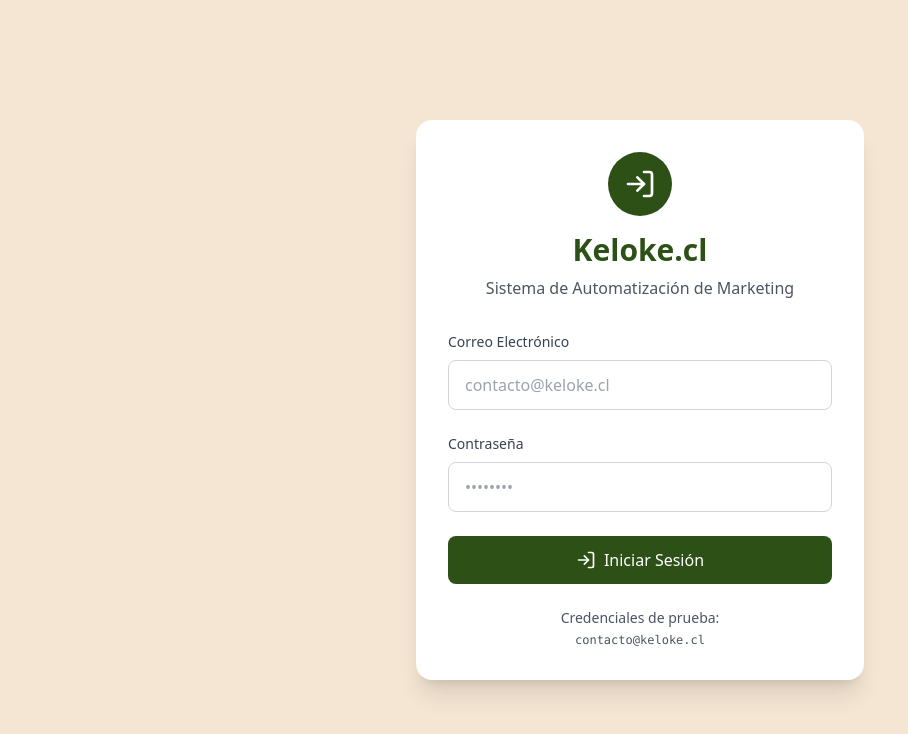
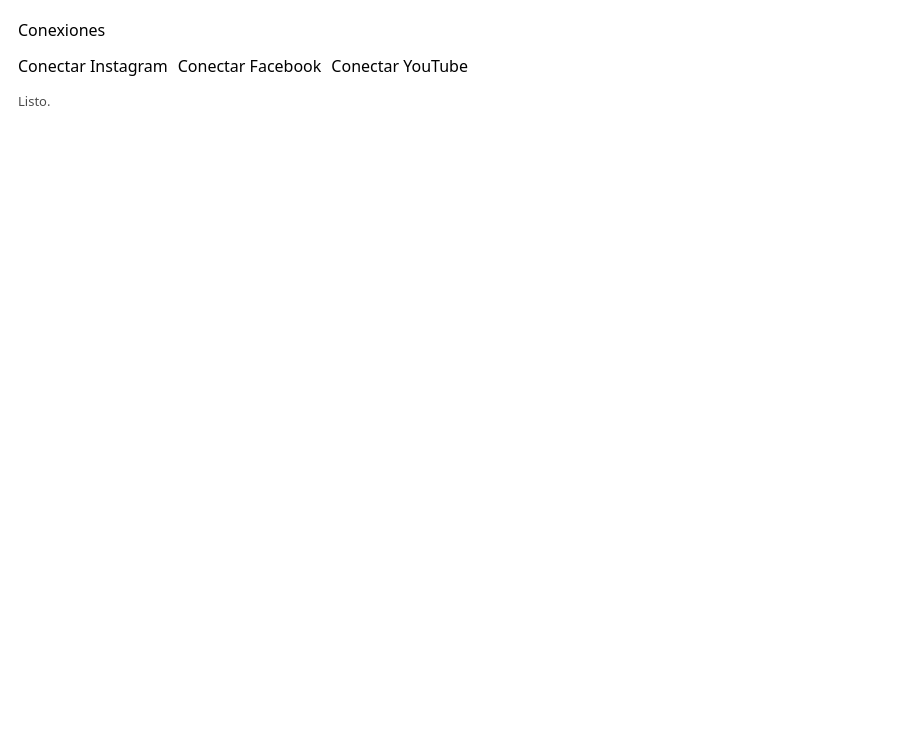
Before and after one commit to Kelokecl/keloke-panel, a React (Vite) app: page /connections in a window 1280 px wide. Before the commit this address led to /login. Shown: the top 734 px of the page, without its empty margins (0-908 px from the left). Built offline with nearby package versions, Linux system fonts and the light colour scheme; no server answers.

Commit message:
Update App.jsx

```diff
--- a/src/App.jsx
+++ b/src/App.jsx
@@ -1,67 +1,19 @@
-import React, { useEffect } from 'react';
-import { BrowserRouter as Router, Routes, Route, Navigate } from 'react-router-dom';
-import { AuthProvider, useAuth } from './contexts/AuthContext';
-import Login from './components/Login';
-import MainApp from './components/MainApp';
-import OAuthCallback from './components/OAuthCallback';
-import { initWhatsAppStorage } from './lib/initStorage';
+// src/App.jsx
+import { BrowserRouter, Routes, Route, Navigate } from "react-router-dom";
 
-function PrivateRoute({ children }) {
-  const { user, loading } = useAuth();
+import Connections from "./pages/Connections";
+import OAuthCallback from "./pages/oauth/callback";
 
-  if (loading) {
-    return (
-      <div className="w-full h-screen flex items-center justify-center" style={{ backgroundColor: '#F5E6D3' }}>
-        <div className="text-center">
-          <div className="animate-spin rounded-full h-12 w-12 border-b-2 mx-auto" style={{ borderColor: '#2D5016' }}></div>
-          <p className="mt-4 text-gray-600">Cargando...</p>
-        </div>
-      </div>
-    );
-  }
+export default function App() {
+  return (
+    <BrowserRouter>
+      <Routes>
+        <Route path="/connections" element={<Connections />} />
+        <Route path="/oauth/callback" element={<OAuthCallback />} />
 
-  return user ? children : <Navigate to="/login" />;
-}
-
-function AppRoutes() {
-  const { user } = useAuth();
-
-  return (
-    <Routes>
-      {/* ✅ PUBLICA: callback OAuth SIEMPRE debe ser accesible sin auth */}
-      <Route path="/oauth/callback" element={<OAuthCallback />} />
-
-      <Route path="/login" element={user ? <Navigate to="/dashboard" /> : <Login />} />
-      <Route path="/" element={<Navigate to="/login" />} />
-
-      <Route
-        path="/*"
-        element={
-          <PrivateRoute>
-            <MainApp />
-          </PrivateRoute>
-        }
-      />
-    </Routes>
+        {/* default */}
+        <Route path="*" element={<Navigate to="/connections" replace />} />
+      </Routes>
+    </BrowserRouter>
   );
 }
-
-export default function App() {
-  useEffect(() => {
-    initWhatsAppStorage().then((result) => {
-      if (result.success) {
-        console.log('✅ Storage inicializado correctamente');
-      } else {
-        console.warn('⚠️ No se pudo inicializar storage:', result.error);
-      }
-    });
-  }, []);
-
-  return (
-    <Router>
-      <AuthProvider>
-        <AppRoutes />
-      </AuthProvider>
-    </Router>
-  );
-}
```
